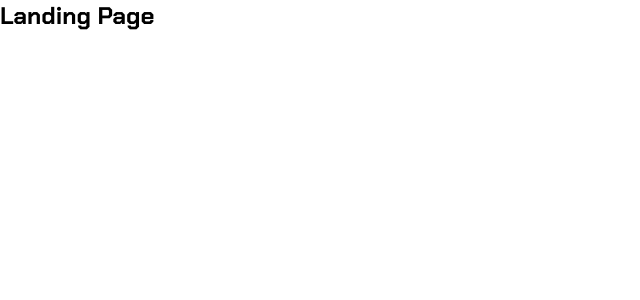
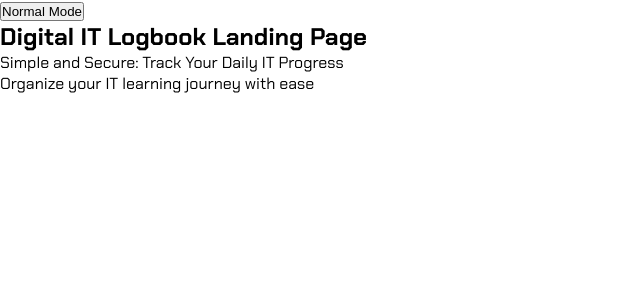
Before and after one commit to DevYoma/digital-logbook, a React (Vite) app: page / in a window 1280 px wide. Shown: the top 300 px of the page, without its empty margins (0-640 px from the left). Built offline with nearby package versions, Linux system fonts and the light colour scheme; no server answers.

Commit message:
feat: added ThemeContext for landingpage

```diff
--- a/src/App.scss
+++ b/src/App.scss
@@ -5,20 +5,9 @@
 }
 
 .app{
-  background: var(--primary-background);
-  color: var(--primary-color);
   min-height: 100vh;
   // text-align: center;
-
-  &Header{
-    border: 1px dashed grey;
-    display: flex;
-    justify-content: space-between;
-
-    @media screen and (max-width: 768px) {
-      width: 90%;
-      row-gap: 1rem;
-      flex-direction: column;
-    }
-  }
+  // background: #050117;
+  // background: #070709;
+  // color: white;
 }
--- a/src/App.tsx
+++ b/src/App.tsx
@@ -1,27 +1,31 @@
+import { useState } from 'react';
 import './App.scss'
+import useLoggedInRedirect from './hooks/useLoggedInRedirect';
+import { useUserTheme } from './context/ThemeContext';
 
 function App() {
+  useLoggedInRedirect(); // Redirect to dashboard if user is logged in
+
+  // const [isDarkMode, setIsDarkMode] = useState(false);
+
+  // const toggleTheme = () => {
+  //   setIsDarkMode(!isDarkMode);
+  //   document.documentElement.classList.toggle('dark')
+  // }
+
+  const { isDarkMode, setIsDarkMode, toggleTheme } = useUserTheme();
+  // console.log(isDarkMode);
   return (
     <div className="app">
-      {/* <Logo />
-      <div className="appHeader">
-        <Link to="/profile">Profile</Link> <br />
-        <button onClick={handleLogout}>Logout</button>
-      </div>
-
-      <h2>Hello {userData?.user_metadata?.studentName}</h2>
-      <p>College: {userData?.user_metadata?.schoolName}</p>
-      <p>Department: {userData?.user_metadata?.department}</p>
-      <p>Email: {userData?.user_metadata?.email}</p>
-
-      <div>
-        <DailyLogForm />
-      </div>
-
-      <Link to="/logs">Logs Page</Link>
-       */}
-
-       <h2>Landing Page</h2>
+        <button
+          onClick={toggleTheme}
+          className="theme-toggle"
+        >
+          {isDarkMode ? "Normal Mode" : "Dark Mode"}
+        </button>
+       <h2>Digital IT Logbook Landing Page</h2>
+       <p>Simple and Secure: Track Your Daily IT Progress</p>
+       <p>Organize your IT learning journey with ease</p>
     </div>
   );
 }
--- /dev/null
+++ b/src/context/ThemeContext.tsx
@@ -0,0 +1,32 @@
+import { createContext, useContext, useState } from "react";
+
+type ChildProp = {
+    children: React.ReactNode;
+}
+
+export const ThemeContext = createContext();
+
+export const ThemeProvider = ({ children }: ChildProp) => {
+    const [isDarkMode, setIsDarkMode] = useState(true);
+
+    const toggleTheme = () => {
+        setIsDarkMode(!isDarkMode);
+        document.documentElement.classList.toggle('dark');
+    }
+
+    return (
+        <ThemeContext.Provider value={{ isDarkMode, setIsDarkMode, toggleTheme }}>
+            {children}
+        </ThemeContext.Provider>
+    )
+}
+
+export const useUserTheme = () => {
+    const userTheme = useContext(ThemeContext);
+
+    if (!userTheme) {
+        throw new Error('useUserTheme must be used within a ThemeProvider');
+    }
+
+    return userTheme;
+}
--- a/src/index.css
+++ b/src/index.scss
@@ -2,9 +2,13 @@
 
 :root {
   font-family: "Chakra Petch", sans-serif;
-  /* --primary-background: black;
-  --primary-color: white; */
-
   --primary-background: white;
   --primary-color: black;
+
+  background: white;
+
+  &.dark{
+    background: #070709;
+    color: white;
+  }
 }
--- a/src/main.tsx
+++ b/src/main.tsx
@@ -1,12 +1,13 @@
 import React from 'react'
 import ReactDOM from 'react-dom/client'
 import App from './App.tsx'
-import './index.css'
+import './index.scss'
 import { RouterProvider, createBrowserRouter } from 'react-router-dom';
 import { Dashboard, Login, LogsPage, NewPassword, Payment, Profile, Register, ResetPassword } from './pages/index.ts';
 import { UserContextProvider } from './context/UserAuthContext.tsx';
 import ProtectedRoute from './components/ProtectedRoute.tsx';
 import { EditLogProvider } from './context/EditLogContext.tsx';
+import { ThemeProvider } from './context/ThemeContext.tsx';
 
 const router = createBrowserRouter([
   {
@@ -36,7 +37,11 @@ const router = createBrowserRouter([
   },
   {
     path: "/",
-    element: <App />,
+    element: (
+      <ThemeProvider>
+        <App />
+      </ThemeProvider>
+    ),
   },
   {
     path: "/login",
```
